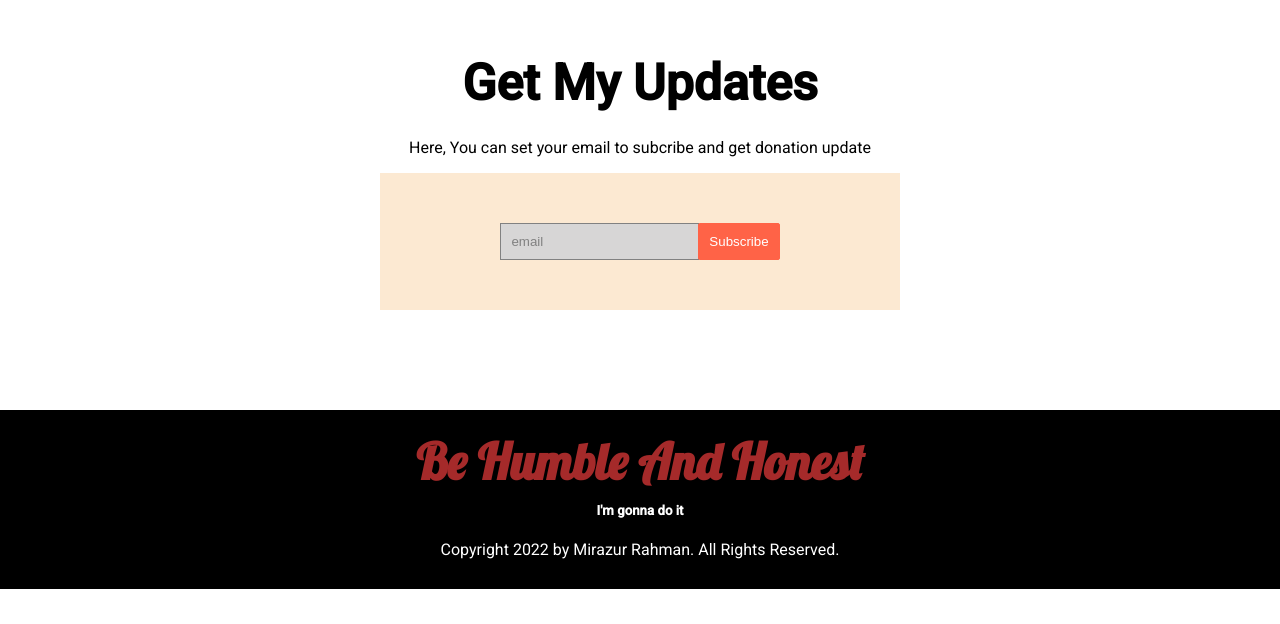
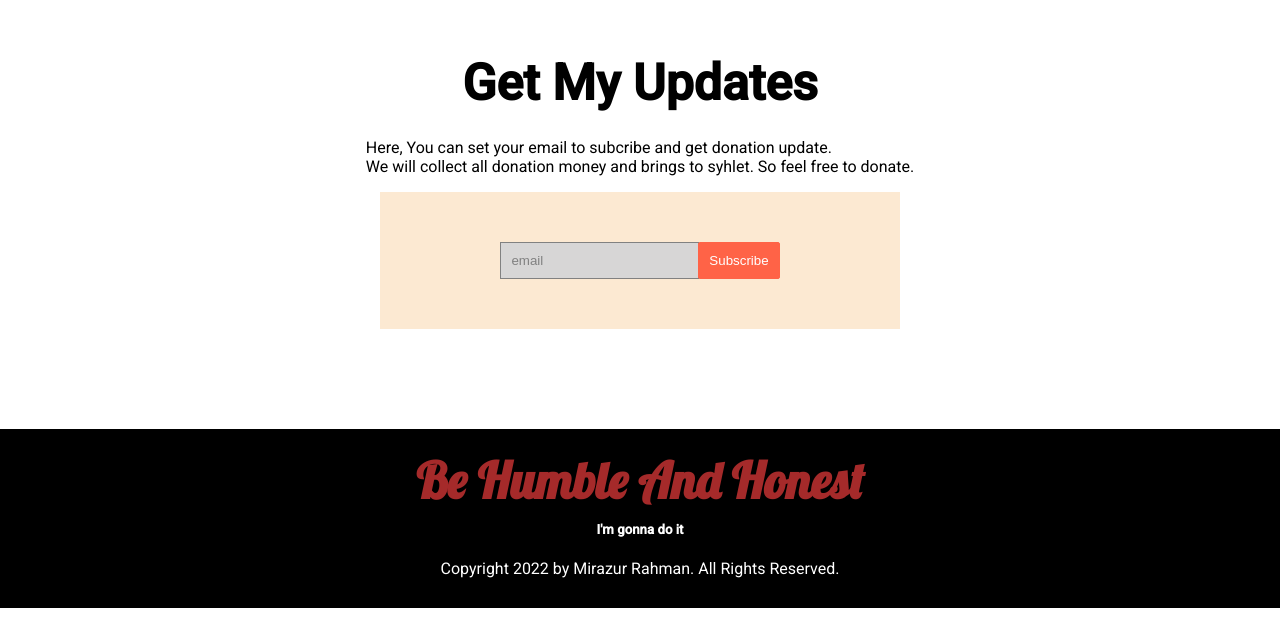
Before and after one commit to Miraz9907/assign, a plain HTML site: page index.html in a window 1280 px wide. Shown: the part 3699-4323 px from the top of the page. Drawn offline with Linux system fonts and the light colour scheme.

Commit message:
title added

```diff
--- a/index.html
+++ b/index.html
@@ -4,7 +4,7 @@
     <meta charset="UTF-8" />
     <meta http-equiv="X-UA-Compatible" content="IE=edge" />
     <meta name="viewport" content="width=device-width, initial-scale=1.0" />
-    <title>Donate Today</title>
+    <title>Donate Today to Sylhet-Sunamganj</title>
     <link rel="preconnect" href="https://fonts.googleapis.com" />
     <link rel="preconnect" href="https://fonts.gstatic.com" crossorigin />
     <link
@@ -128,7 +128,7 @@
 
       <section class="set-update">
         <h1>Get My Updates</h1>
-        <p>Here, You can set your email to subcribe and get donation update</p>
+        <p>Here, You can set your email to subcribe and get donation update. <br> We will collect all donation money and brings to syhlet. So feel free to donate. </p>
         <form action="">
           <input class="email" type="email" value="email">
 
```
